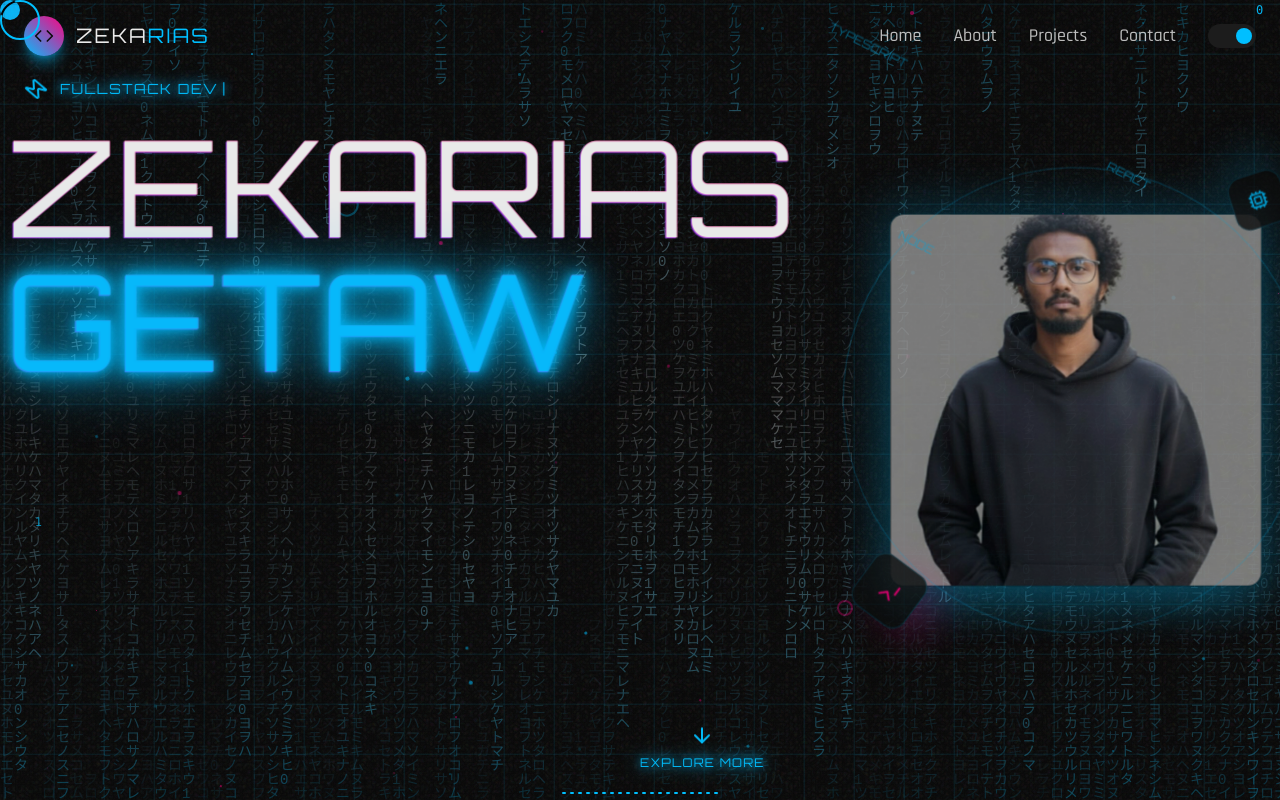
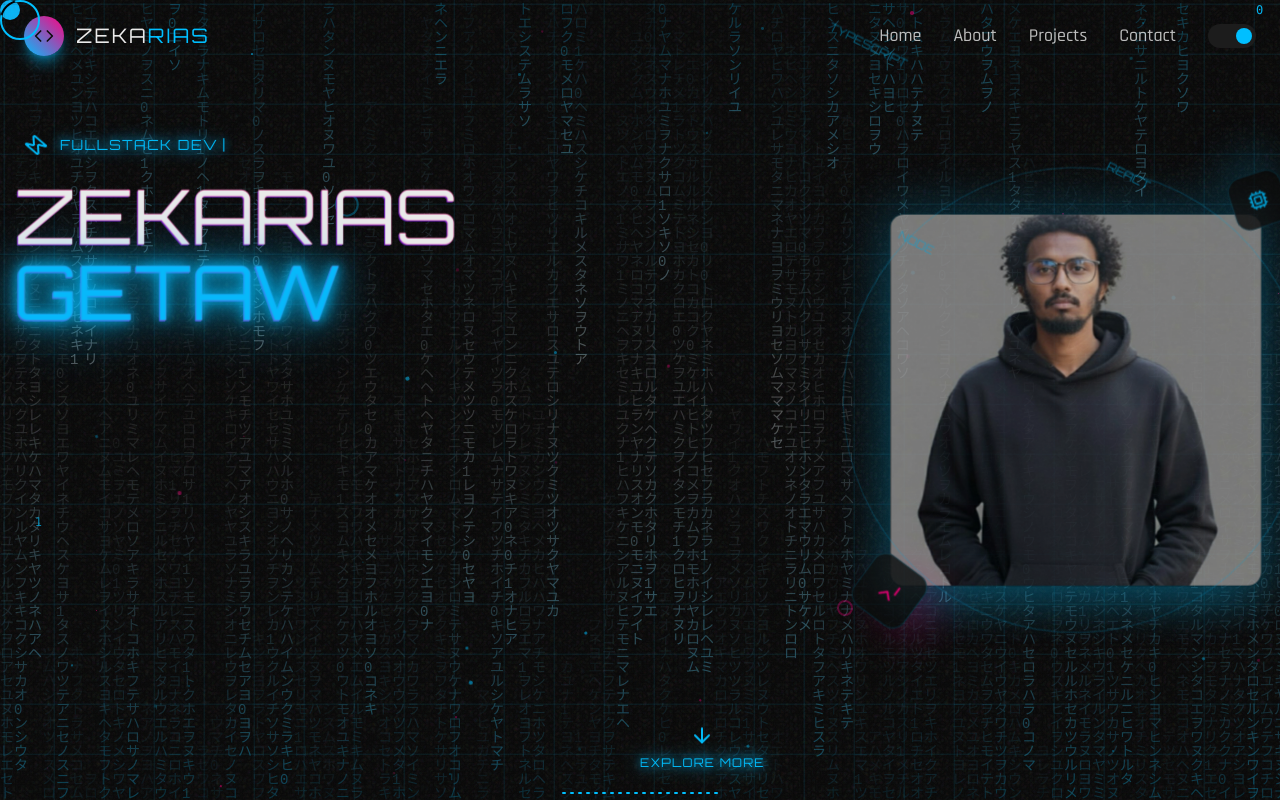
Before and after one commit to zekarias-getaw/zach-portfolio, a React (Vite) app: page / in a window 1280 px wide. Shown: the top 800 px of the page. Built offline with nearby package versions, Linux system fonts and the light colour scheme.

Commit message:
Fix oversized desktop text in Hero component

```diff
--- a/src/components/Hero.jsx
+++ b/src/components/Hero.jsx
@@ -142,7 +142,7 @@ const Hero = () => {
                   initial={{ scale: 0.5, opacity: 0 }}
                   animate={{ scale: 1, opacity: 1 }}
                   transition={{ delay: 1.2, type: "spring", stiffness: 100 }}
-                  className="font-orbitron text-6xl md:text-8xl lg:text-9xl leading-tight mb-6 glitch-text"
+                  className="font-orbitron text-4xl md:text-6xl lg:text-7xl leading-tight mb-6 glitch-text"
                   data-text="ZEKARIAS GETAW"
                 >
                   <span className="text-cyber-white block">ZEKARIAS</span>
```
